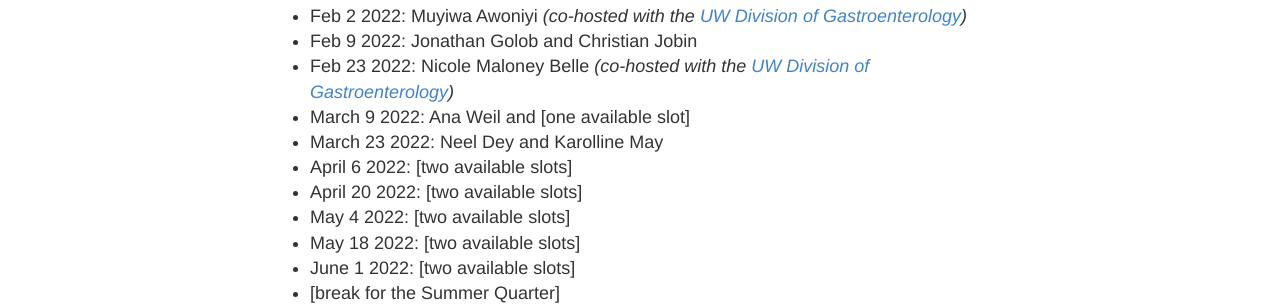
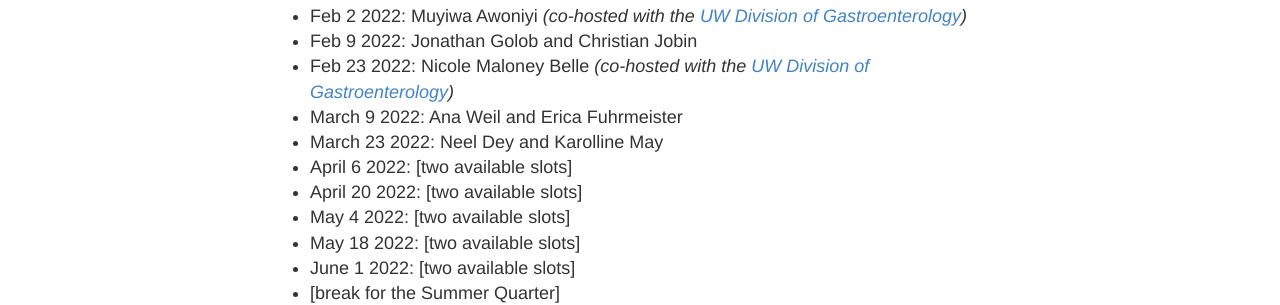
Before and after one commit to SIMR-seminars/SIMR-seminars.github.io, a Jekyll site: the page built from _posts/2021-12-7-SIMR-Seminars.md, in a window 1280 px wide. Shown: the part 379-684 px from the top of the page. Built offline with Jekyll 4.4.1, drawn with Linux system fonts in a browser that asks for light colours.

Commit message:
add erica

```diff
--- a/_posts/2021-12-7-SIMR-Seminars.md
+++ b/_posts/2021-12-7-SIMR-Seminars.md
@@ -12,7 +12,7 @@ Our upcoming seminar schedule is
 - Feb 2 2022: Muyiwa Awoniyi *(co-hosted with the [UW Division of Gastroenterology](https://gastro.uw.edu/))*
 - Feb 9 2022: Jonathan Golob and Christian Jobin
 - Feb 23 2022: Nicole Maloney Belle *(co-hosted with the [UW Division of Gastroenterology](https://gastro.uw.edu/))*
-- March 9 2022: Ana Weil and [one available slot]
+- March 9 2022: Ana Weil and Erica Fuhrmeister
 - March 23 2022: Neel Dey and Karolline May
 - April 6 2022: [two available slots]
 - April 20 2022: [two available slots]
```
